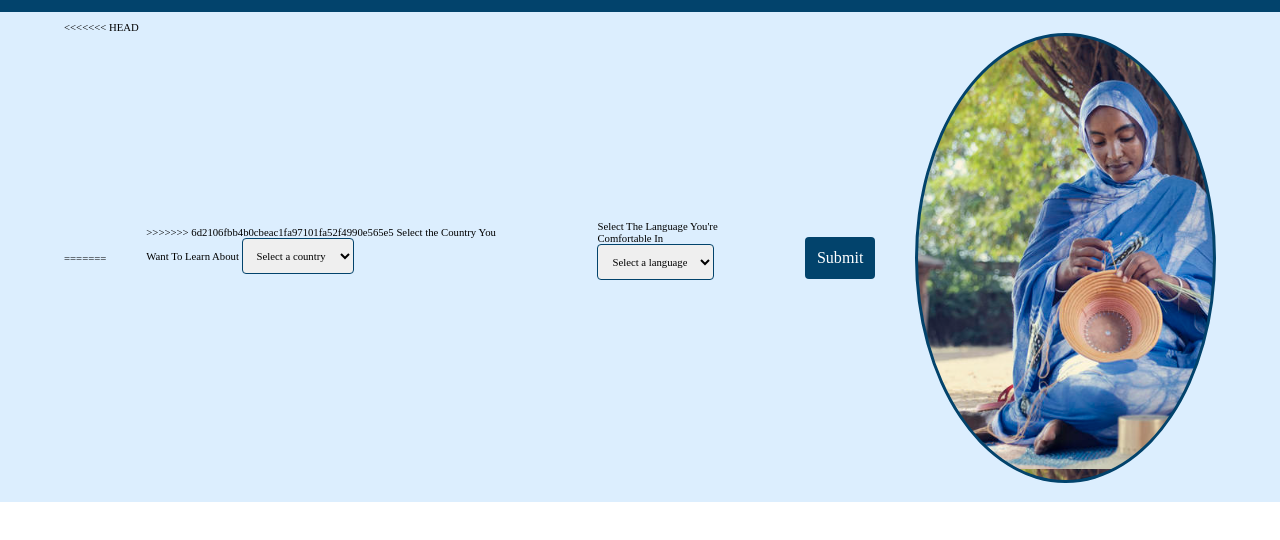
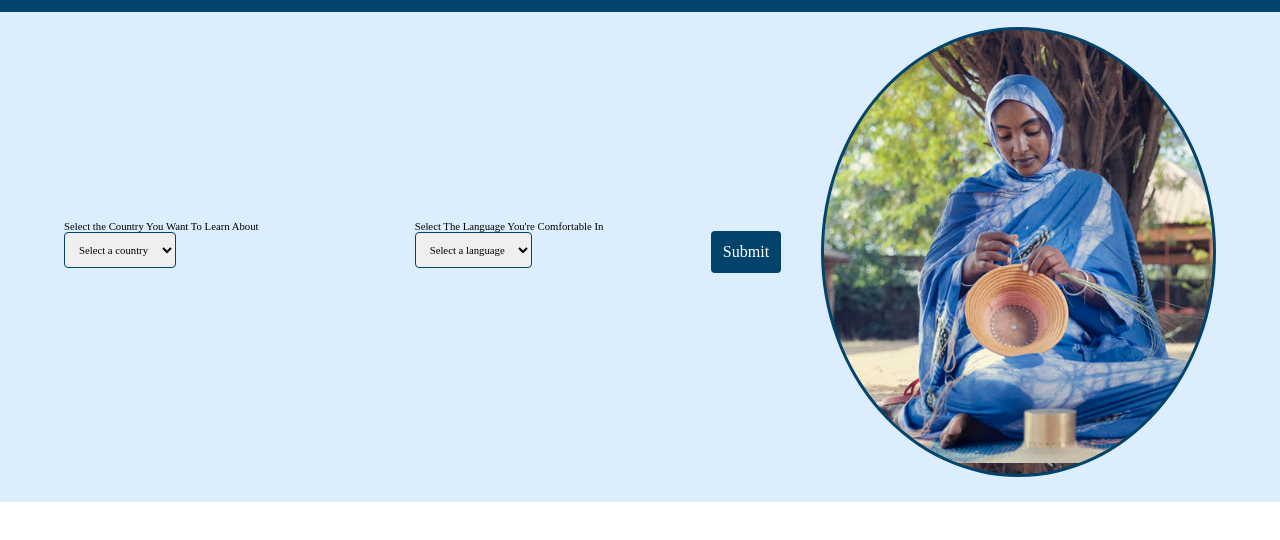
Before and after one commit to dianasolomon/UnityAid_GDSC_Solution_Challenge2024, a website: page refugee page/refugee_page.html in a window 1280 px wide. Shown: the part 68-608 px from the top of the page. Drawn offline with nearby package versions, Linux system fonts and the light colour scheme.

Commit message:
small bug

```diff
--- a/refugee page/refugee_page.html
+++ b/refugee page/refugee_page.html
@@ -27,11 +27,11 @@
             <div class="container main-div1-container">
                 <div class="form">
                 <form action="#" class="input-form">
-<<<<<<< HEAD
+
                     <div class="country">
-=======
+
                     <div class="input-form-ele">
->>>>>>> 6d2106fbb4b0cbeac1fa97101fa52f4990e565e5
+
                     <label for="country" class="country-selection">Select the Country You Want To Learn About</label>
                     <select name="country" id="country">
                         <option value="">Select a country</option>
```
